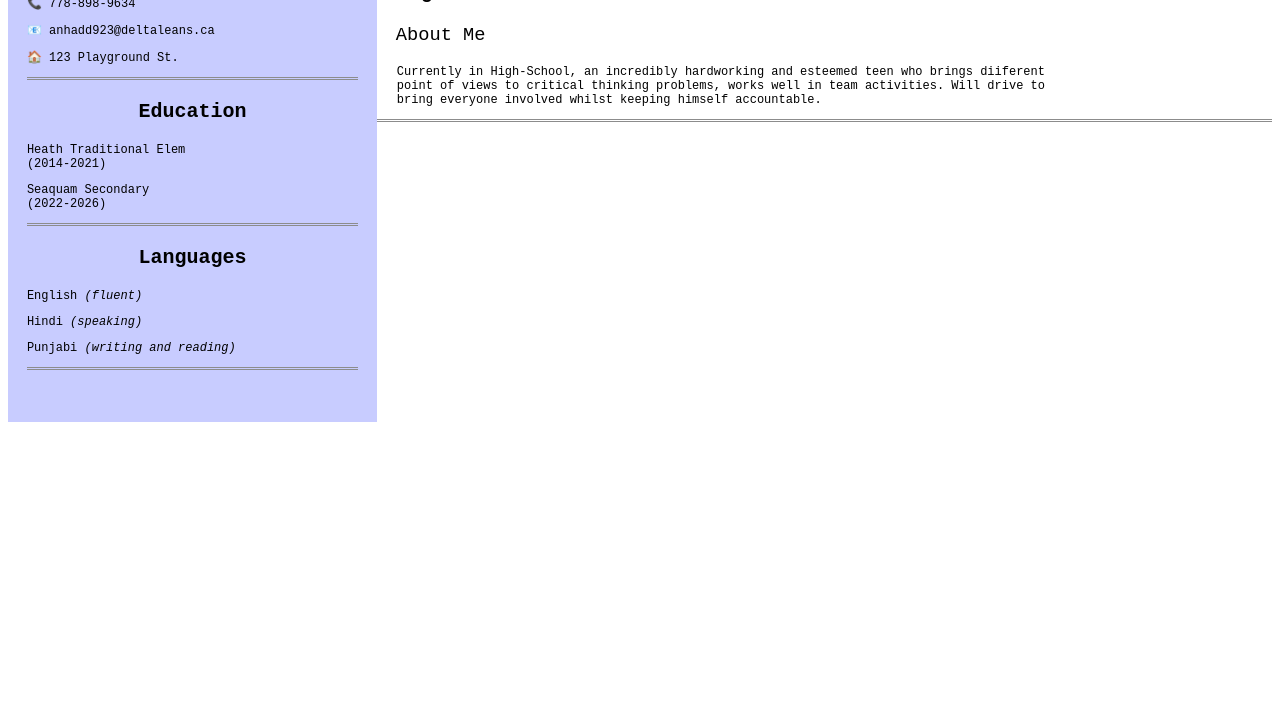
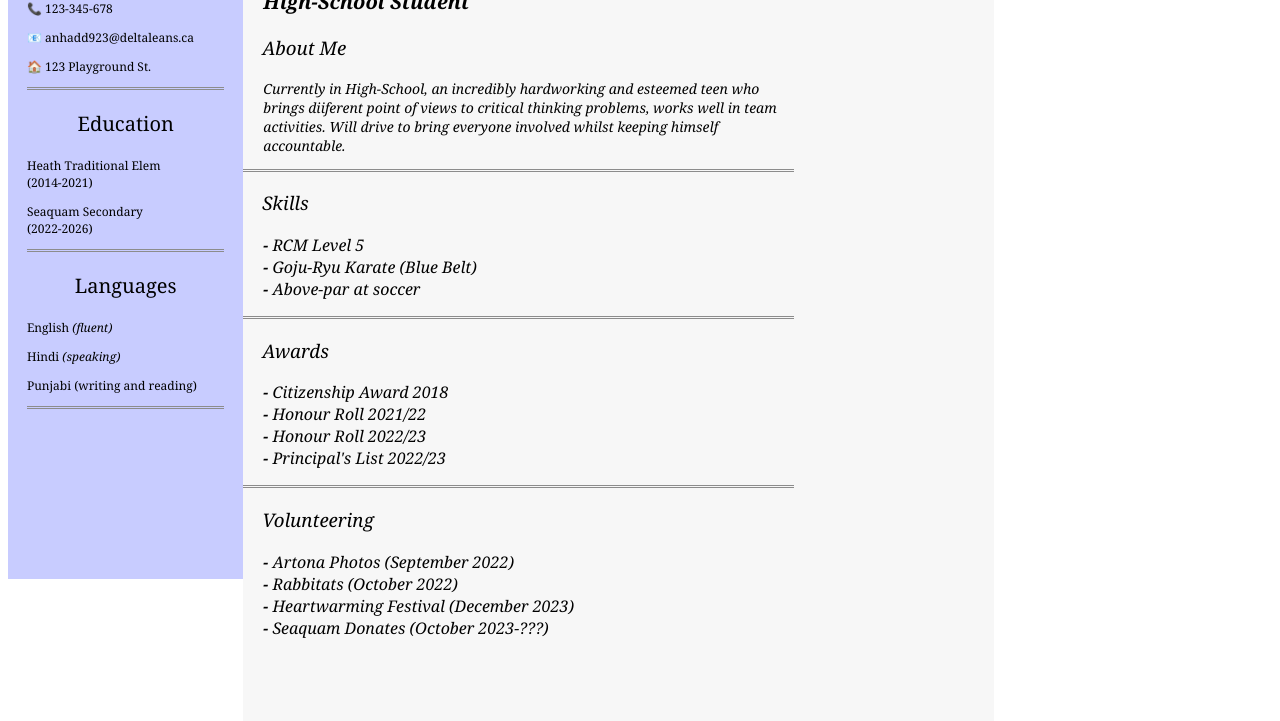
Before and after one commit to a-dhot/resume, a plain HTML site: page index.html in a window 1280 px wide. Shown: the part 94-815 px from the top of the page. Drawn offline with Linux system fonts and the light colour scheme.

Commit message:
finished?

```diff
--- a/index.html
+++ b/index.html
@@ -11,7 +11,7 @@
 
 
 <h3 class="titles">Contact Info</h3>
-<p class="titleinfo">📞 778-898-9634</p>
+<p class="titleinfo">📞 123-345-678</p>
 <p class="titleinfo">📧 anhadd923@deltaleans.ca</p>
 <p class="titleinfo">🏠 123 Playground St.</p>
 
@@ -25,9 +25,9 @@
 <hr>
 <h3 class="titles">Languages</h3>
 <p class="titleinfo">English  <em>(fluent)</em></p>
-<p class="titleinfo">Hindi   <em>(speaking)</em></p>
-<p class="titleinfo">Punjabi     <em>(writing and reading)
+<p class="titleinfo">Hindi   <em> (speaking)
 </em></p>
+<p class="titleinfo">Punjabi  (writing and reading)   <em>
 <hr>
 
 
@@ -41,7 +41,15 @@
 <p class="school"><b>High-School Student</b></p>
 <h3 class="bioTitle">About Me</h3>
 <p class="bio">Currently in High-School, an incredibly hardworking and esteemed teen who brings diiferent point of views to critical thinking problems, works well in team activities. Will drive to bring everyone involved whilst keeping himself accountable. </p>
-<hr>
+<hr class="short">
+<h3 class="bioTitle">Skills</h3>
+<p class="infoSum"><b>-</b> RCM Level 5 <br><b>-</b> Goju-Ryu Karate (Blue Belt)<br><b>-</b> Above-par at soccer</p>
+<hr class="short">
+<h3 class="bioTitle">Awards</h3>
+<p class="infoSum"><b>-</b> Citizenship Award 2018<br><b>-</b> Honour Roll 2021/22<br><b>-</b> Honour Roll 2022/23<br><b>-</b> Principal's List 2022/23</p>
+<hr class="short">
+<h3 class="bioTitle">Volunteering</h3>
+<p class="infoSum"><b>-</b> Artona Photos (September 2022)<br><b>-</b> Rabbitats (October 2022)<br><b>-</b> Heartwarming Festival (December 2023)<br><b>-</b> Seaquam Donates (October 2023-???)</p>
 <h2></h2>
 </div>
 </div>
--- a/style.css
+++ b/style.css
@@ -3,7 +3,8 @@ body {
 }
 
 * {
-    font-family: 'Courier New', Courier, monospace
+  font-family: Cambria, Cochin, Georgia, Times, 'Times New Roman', serif
+
 
 
 }
@@ -54,7 +55,7 @@ hr {
 }
 .Bar {
     width: 27%;
-    height: 60%;
+    height: 80%;
     background-color: #c8ccff;
     padding:0.5cm;
   }
@@ -62,7 +63,7 @@ hr {
   .mainInfo {
     width: 73%;
     height: 100%;
-    background-color: white;
+    background-color: rgb(247, 247, 247);
 
   }
 
@@ -74,10 +75,21 @@ hr {
 
   }
 
+.infoSum   {
+
+  margin-left: 20px;
+}
+
+
+  .short {
+    margin-right: 200px;
+  }
+
   .bio {
-    font-size: 12px;
+    font-size: 14px;
     margin-left: 20px;
     margin-right: 200px;
+    font-family: Cambria, Cochin, Georgia, Times, 'Times New Roman', serif;
   }
 
  .name {
```
